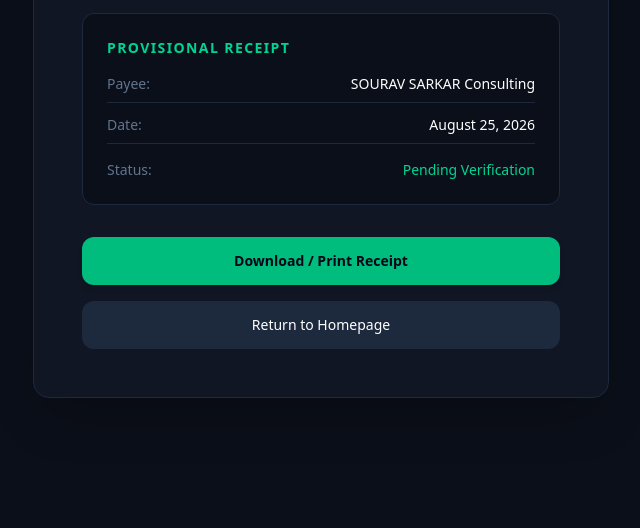
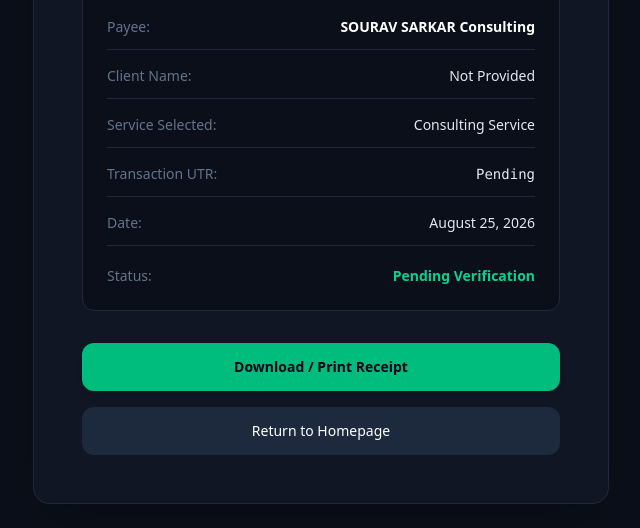
Before and after one commit to CLOUDBALL-LAB026/trading-consultancy_SOURAV2.0, a plain HTML site: page success.html in a window 1280 px wide. Shown: the part 325-853 px from the top of the page, without its empty margins (319-959 px from the left). Before the commit the page ends 800 px from the top, so only its background shows below. Drawn offline with nearby package versions, Linux system fonts and the light colour scheme.

Commit message:
Enhance receipt layout with additional details
Updated receipt HTML to include client name, service selected, and transaction UTR fields. Added JavaScript to load saved form data from localStorage.

```diff
--- a/success.html
+++ b/success.html
@@ -25,23 +25,36 @@
         </div>
 
         <h1 class="text-3xl font-bold text-white mb-2 print-text-black">Application Received</h1>
-        <p class="text-slate-400 mb-8 print-text-black">Your transaction ID has been submitted for manual verification. Our team will contact you within 24 hours.</p>
+        <p class="text-slate-400 mb-8 print-text-black text-sm">Your transaction ID has been submitted for manual verification. Our team will contact you within 24 hours.</p>
 
         <!-- Receipt Details -->
         <div class="text-left bg-[#0B0F19] border border-slate-800 p-6 rounded-xl mb-8 print-border">
-            <h2 class="text-sm font-bold tracking-widest text-emerald-400 uppercase mb-4 print-text-black">Provisional Receipt</h2>
-            <div class="space-y-3 text-sm">
-                <div class="flex justify-between border-b border-slate-800 pb-2 print-border">
+            <h2 class="text-sm font-bold tracking-widest text-emerald-400 uppercase mb-5 print-text-black">Provisional Receipt</h2>
+
+            <div class="space-y-4 text-sm">
+                <div class="flex justify-between border-b border-slate-800 pb-3 print-border">
                     <span class="text-slate-500 print-text-black">Payee:</span>
-                    <span class="font-medium text-white print-text-black">SOURAV SARKAR Consulting</span>
+                    <span class="font-bold text-white print-text-black text-right">SOURAV SARKAR Consulting</span>
                 </div>
-                <div class="flex justify-between border-b border-slate-800 pb-2 print-border">
+                <div class="flex justify-between border-b border-slate-800 pb-3 print-border">
+                    <span class="text-slate-500 print-text-black">Client Name:</span>
+                    <span class="font-medium text-slate-200 print-text-black text-right" id="display-name">-</span>
+                </div>
+                <div class="flex justify-between border-b border-slate-800 pb-3 print-border">
+                    <span class="text-slate-500 print-text-black">Service Selected:</span>
+                    <span class="font-medium text-slate-200 print-text-black text-right max-w-[60%]" id="display-service">-</span>
+                </div>
+                <div class="flex justify-between border-b border-slate-800 pb-3 print-border">
+                    <span class="text-slate-500 print-text-black">Transaction UTR:</span>
+                    <span class="font-mono text-slate-200 print-text-black text-right" id="display-utr">-</span>
+                </div>
+                <div class="flex justify-between border-b border-slate-800 pb-3 print-border">
                     <span class="text-slate-500 print-text-black">Date:</span>
-                    <span class="font-medium text-white print-text-black" id="date"></span>
+                    <span class="font-medium text-slate-200 print-text-black text-right" id="display-date"></span>
                 </div>
                 <div class="flex justify-between pt-1">
                     <span class="text-slate-500 print-text-black">Status:</span>
-                    <span class="font-medium text-emerald-400 print-text-black">Pending Verification</span>
+                    <span class="font-bold text-emerald-400 print-text-black text-right">Pending Verification</span>
                 </div>
             </div>
         </div>
@@ -57,9 +70,20 @@
         </div>
     </div>
 
+    <!-- JavaScript to load the saved form data onto the receipt -->
     <script>
-        // Automatically injects today's date into the receipt
-        document.getElementById('date').innerText = new Date().toLocaleDateString('en-US', { year: 'numeric', month: 'long', day: 'numeric' });
+        // Inject today's date
+        document.getElementById('display-date').innerText = new Date().toLocaleDateString('en-US', { year: 'numeric', month: 'long', day: 'numeric' });
+
+        // Pull data from browser memory (localStorage)
+        const savedName = localStorage.getItem('savedName');
+        const savedService = localStorage.getItem('savedService');
+        const savedUTR = localStorage.getItem('savedUTR');
+
+        // If the data exists, display it. If not (e.g. they refreshed the page), show fallback text.
+        document.getElementById('display-name').innerText = savedName ? savedName : "Not Provided";
+        document.getElementById('display-service').innerText = savedService ? savedService : "Consulting Service";
+        document.getElementById('display-utr').innerText = savedUTR ? savedUTR : "Pending";
     </script>
 </body>
 </html>
```
